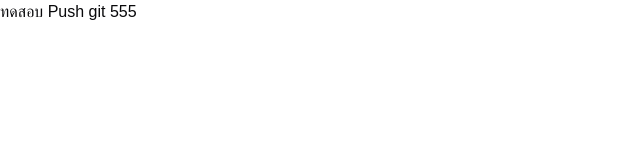
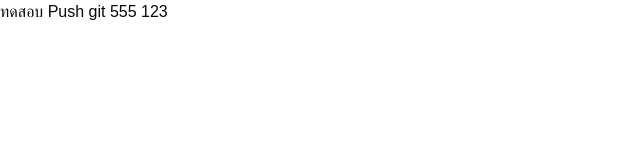
Before and after one commit to tor-necronds/blog-project, a Next.js app: page / in a window 1280 px wide. Shown: the top 160 px of the page, without its empty margins (0-640 px from the left). Built offline with nearby package versions, Linux system fonts and the light colour scheme.

Commit message:
test branch

```diff
--- a/src/app/page.tsx
+++ b/src/app/page.tsx
@@ -3,7 +3,7 @@
 export default function Home() {
   return (
     <>
-    ทดสอบ Push git 555
+    ทดสอบ Push git 555 123
     </>
   );
 }
```
